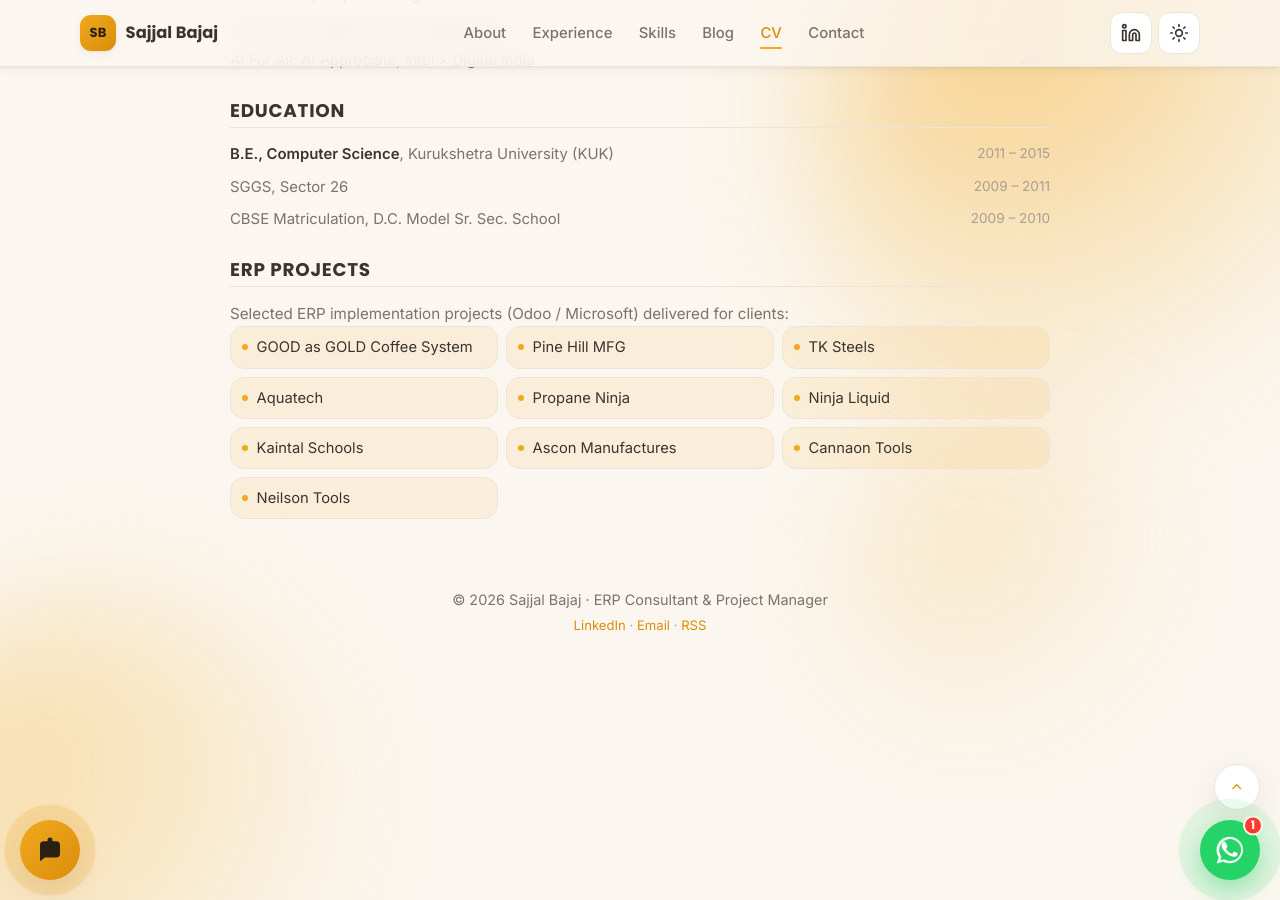
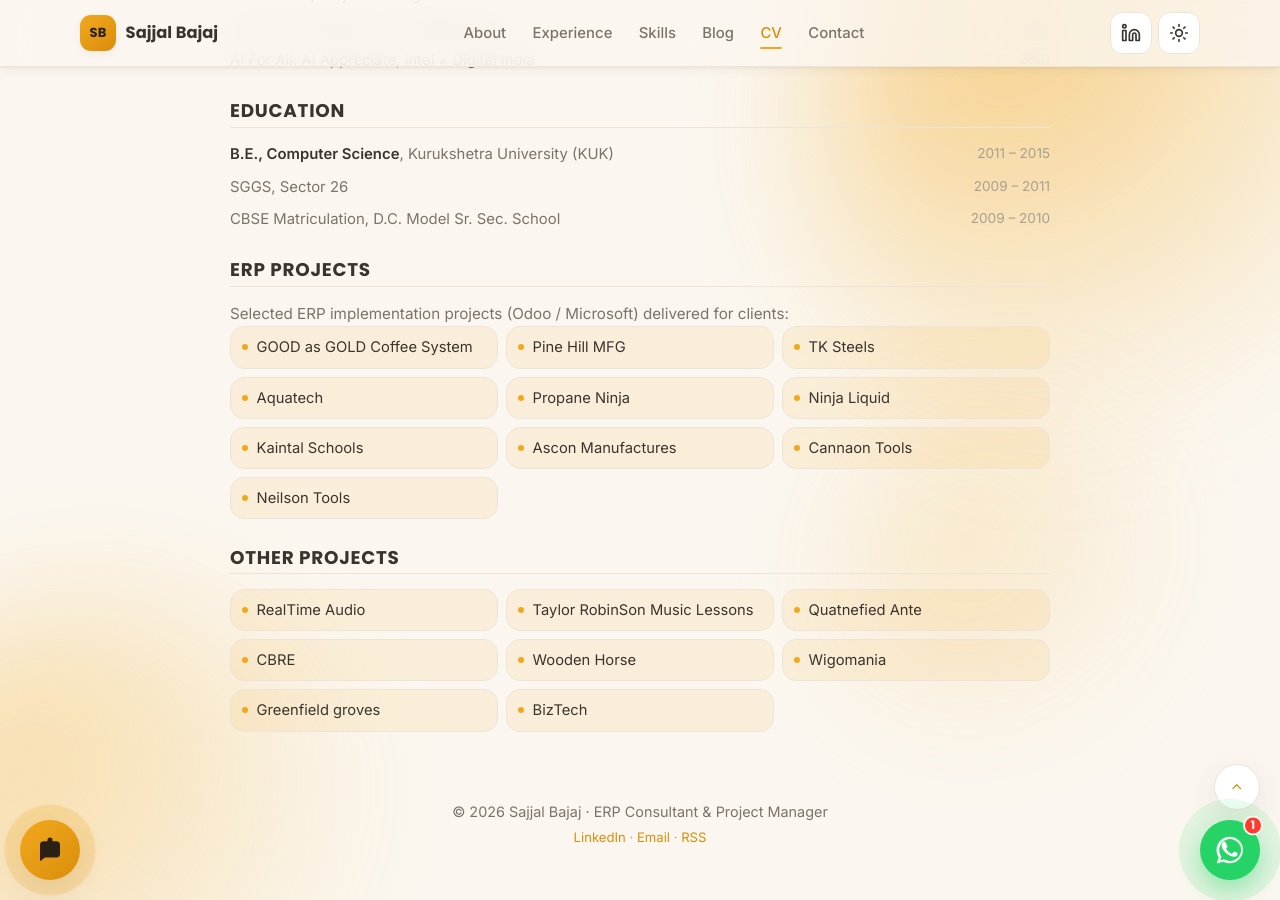
Before and after one commit to sajjalbajaj/sajjalbajaj.github.io, a Jekyll site: the page built from cv.html, in a window 1280 px wide and 900 px high, scrolled down 1673 px. Built offline with Jekyll 4.4.1, drawn with Linux system fonts in a browser that asks for light colours.

Commit message:
CV: add Other projects section (8 projects)
Co-Authored-By: Claude Opus 4.8 <noreply@anthropic.com>

```diff
--- a/cv.html
+++ b/cv.html
@@ -162,4 +162,18 @@ description: "Curriculum vitae of Sajjal Bajaj: ERP Consultant, Project Manager,
       <li>Neilson Tools</li>
     </ul>
   </section>
+
+  <section class="cv__section">
+    <h2>Other projects</h2>
+    <ul class="cv__projects">
+      <li>RealTime Audio</li>
+      <li>Taylor RobinSon Music Lessons</li>
+      <li>Quatnefied Ante</li>
+      <li>CBRE</li>
+      <li>Wooden Horse</li>
+      <li>Wigomania</li>
+      <li>Greenfield groves</li>
+      <li>BizTech</li>
+    </ul>
+  </section>
 </article>
```
